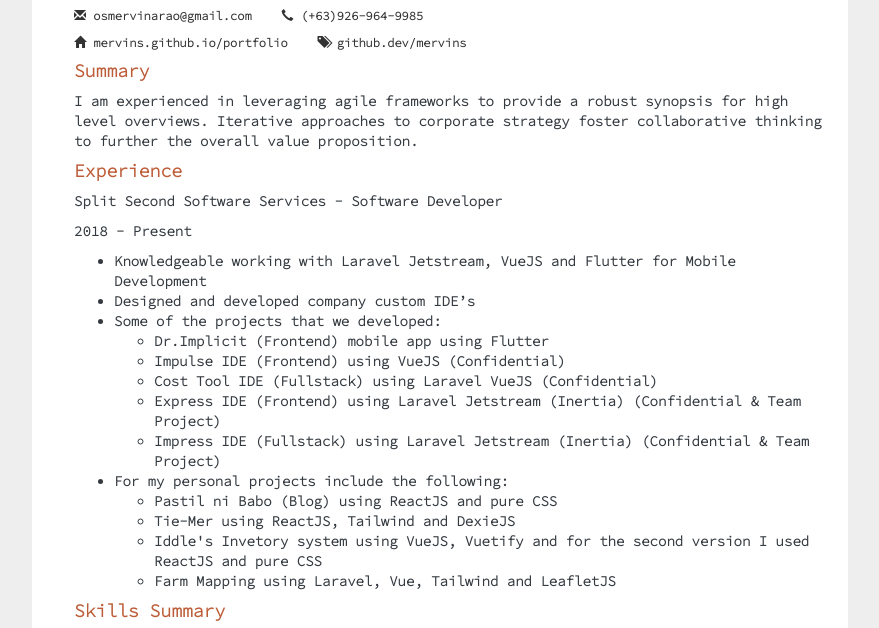
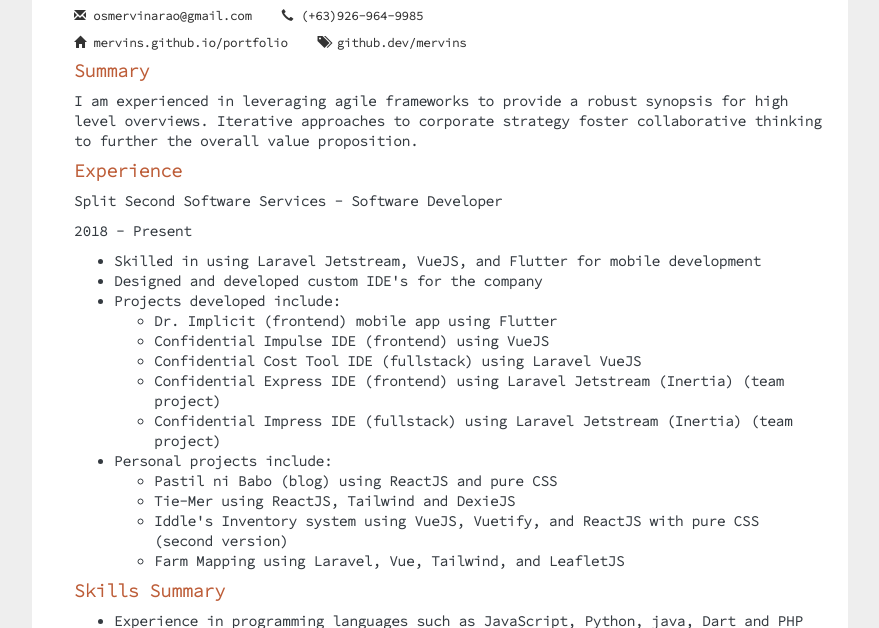
Before and after one commit to mervins/mervins.github.io, a website: page index.html in a window 1280 px wide. Shown: the part 115-743 px from the top of the page, without its empty margins (200-1079 px from the left). Drawn offline with nearby package versions, Linux system fonts and the light colour scheme.

Commit message:
update reusme

```diff
--- a/index.html
+++ b/index.html
@@ -166,23 +166,23 @@
             </b></p>
             <p><strong>2018 - Present</strong></p>
             <ul>
-                <li><strong>Knowledgeable working with Laravel Jetstream, VueJS and Flutter for Mobile Development</strong>
-                <li><strong>Designed and developed company custom  IDE’s</strong> </li>
-                <li><strong>Some of the projects that we developed:</strong>
+                <li><strong>Skilled in using Laravel Jetstream, VueJS, and Flutter for mobile development</strong>
+                <li><strong>Designed and developed custom IDE's for the company</strong> </li>
+                <li><strong>Projects developed include:</strong>
                     <ul>
-                        <li><strong>Dr.Implicit (Frontend) mobile app using Flutter</strong></li>
-                        <li><strong>Impulse IDE (Frontend) using VueJS (Confidential)</strong></li>
-                        <li><strong>Cost Tool IDE (Fullstack) using Laravel VueJS (Confidential)</strong></li>
-                        <li><strong>Express IDE (Frontend) using Laravel Jetstream (Inertia) (Confidential & Team Project)</strong></li>
-                        <li><strong>Impress IDE (Fullstack) using Laravel Jetstream (Inertia) (Confidential & Team Project)</strong></li>
+                        <li><strong>Dr. Implicit (frontend) mobile app using Flutter</strong></li>
+                        <li><strong>Confidential Impulse IDE (frontend) using VueJS</strong></li>
+                        <li><strong>Confidential Cost Tool IDE (fullstack) using Laravel VueJS</strong></li>
+                        <li><strong>Confidential Express IDE (frontend) using Laravel Jetstream (Inertia) (team project)</strong></li>
+                        <li><strong>Confidential Impress IDE (fullstack) using Laravel Jetstream (Inertia) (team project)</strong></li>
                     </ul>
                 </li>
-                <li><strong>For my personal projects include the following:</strong>
+                <li><strong>Personal projects include:</strong>
                     <ul>
-                        <li><strong>Pastil ni Babo (Blog) using ReactJS and pure CSS</strong></li>
+                        <li><strong>Pastil ni Babo (blog) using ReactJS and pure CSS</strong></li>
                         <li><strong>Tie-Mer using ReactJS, Tailwind and DexieJS</strong></li>
-                        <li><strong>Iddle's Invetory system using VueJS, Vuetify and for the second version I used ReactJS and pure CSS</strong></li>
-                        <li><strong>Farm Mapping using Laravel, Vue, Tailwind and LeafletJS</strong></li>
+                        <li><strong>Iddle's Inventory system using VueJS, Vuetify, and ReactJS with pure CSS (second version)</strong></li>
+                        <li><strong>Farm Mapping using Laravel, Vue, Tailwind, and LeafletJS</strong></li>
                     </ul>
                 </li>
 
@@ -199,7 +199,7 @@
                 <li><strong>Ability to work effectively in a team</strong></li>
                 <li><strong>Ability to learn new technologies quickly</strong></li>
                 <li><strong>HTML, CSS</strong></li>
-                <li><strong>CSS library (Bootstrap & Tailwind)</strong></li>
+                <li><strong>CSS libraries (Bootstrap, Tailwind, and Vuetify)</strong></li>
             </ul>
         </div>
         <div class="experience">
```
